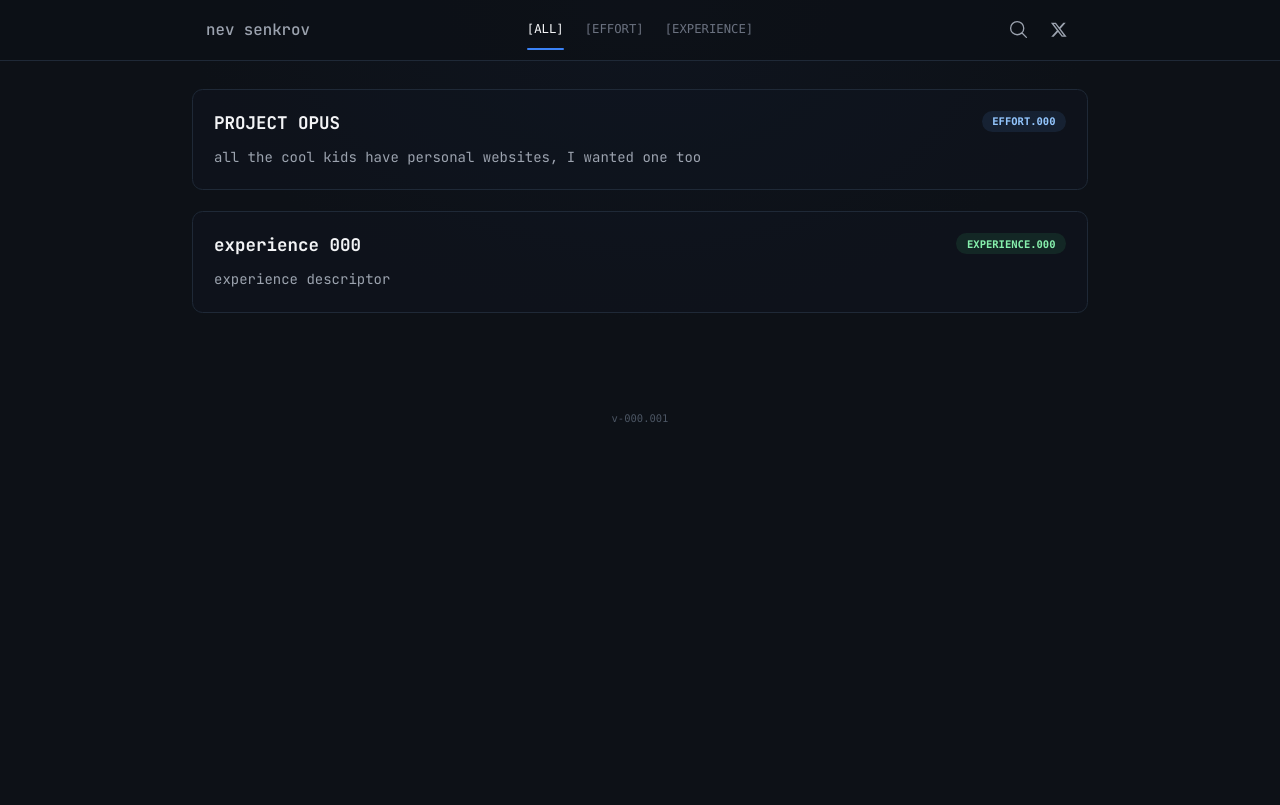
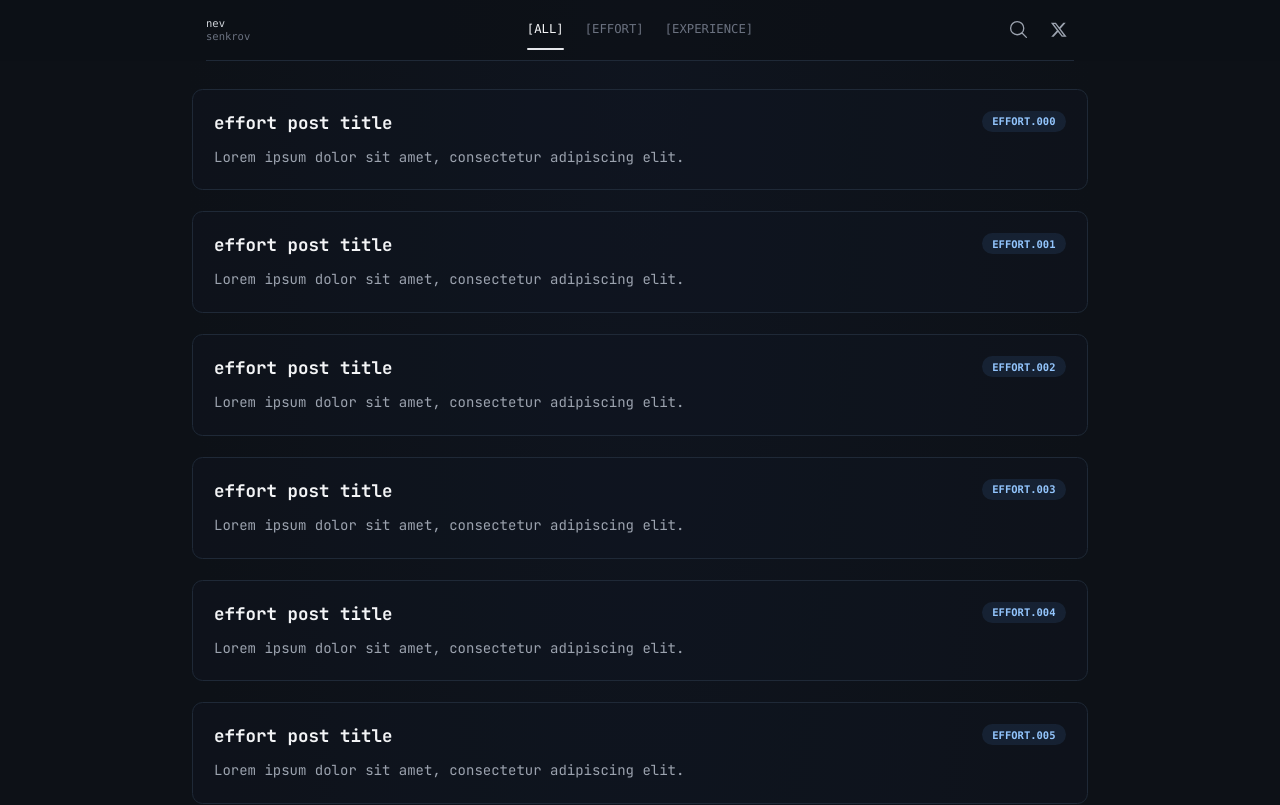
Before and after one commit to senkrov/opus, a React (Vite) app: page / in a window 1280 px wide. Shown: the top 805 px of the page. Built offline with nearby package versions, Linux system fonts and the light colour scheme.

Commit message:
Update multiple files

```diff
--- a/App.tsx
+++ b/App.tsx
@@ -80,7 +80,7 @@ const App: React.FC = () => {
 
   return (
     <div className="bg-[#0D1117] min-h-screen text-gray-200">
-      <div className="bg-[radial-gradient(ellipse_at_top,_var(--tw-gradient-stops))] from-gray-900/50 via-[#0D1117] to-[#0D1117]">
+      <div className="bg-[radial-gradient(ellipse_at_top,_var(--tw-gradient-stops))] from-gray-900/50 via-[#0D1117] to-[#0D1117] flex flex-col min-h-screen">
         <div className={`will-animate ${isLoaded ? 'animate-in' : ''}`} style={{ animationDelay: '100ms' }}>
           <Header
             onSearchClick={() => setIsPaletteOpen(true)}
@@ -88,7 +88,7 @@ const App: React.FC = () => {
             onFilterChange={handleFilterChange}
           />
         </div>
-        <main className="flex flex-col items-center w-full px-4">
+        <main className="flex flex-col items-center w-full px-4 flex-grow">
           <div className={`w-full max-w-5xl grid grid-cols-1 gap-6 pt-8 pb-20 transition-opacity duration-100 ${isTransitioning ? 'opacity-0' : 'opacity-100'}`}>
             {filteredPosts.length > 0 ? (
                 filteredPosts.map((post, index) => {
@@ -120,9 +120,7 @@ const App: React.FC = () => {
             )}
           </div>
         </main>
-        <div className={`will-animate ${isLoaded ? 'animate-in' : ''}`} style={{ animationDelay: '500ms' }}>
-          <Footer />
-        </div>
+        <Footer />
       </div>
       <CommandPalette
         isOpen={isPaletteOpen}
--- a/components/Footer.tsx
+++ b/components/Footer.tsx
@@ -1,10 +1,14 @@
-
 import React from 'react';
 
 const Footer: React.FC = () => {
   return (
-    <footer className="w-full max-w-5xl mx-auto px-4 py-8 mt-auto text-center text-xs text-gray-600 font-mono">
-      v-000.001
+    <footer className="w-full bg-[#0D1117]">
+      <div className="w-full max-w-5xl mx-auto px-4 py-4">
+        <div className="flex items-center">
+          <div className="flex-grow h-[1px] bg-gray-700/50"></div>
+          <span className="font-mono text-xs text-gray-600 ml-4">v-000.001</span>
+        </div>
+      </div>
     </footer>
   );
 };
--- a/components/Header.tsx
+++ b/components/Header.tsx
@@ -1,4 +1,3 @@
-
 import React from 'react';
 import { Category } from '../types';
 import Tabs from './Tabs';
@@ -11,12 +10,14 @@ interface HeaderProps {
 
 const Header: React.FC<HeaderProps> = ({ onSearchClick, activeFilter, onFilterChange }) => {
   return (
-    <header className="sticky top-0 z-30 bg-[#0D1117]/80 backdrop-blur-md border-b border-gray-800">
-      <div className="flex items-center justify-between w-full max-w-5xl mx-auto px-4 py-3 text-gray-400">
+    <header className="sticky top-0 z-30 bg-[#0D1117]/80 backdrop-blur-md">
+      <div className="w-full max-w-5xl mx-auto px-4">
+        <div className="flex items-center justify-between py-3 text-gray-400 border-b border-gray-800">
           <div className="flex-1 flex justify-start min-w-0">
-          <span className="font-medium text-base sm:text-lg text-gray-400 whitespace-nowrap truncate">
-            nev senkrov
-          </span>
+            <div className="font-mono text-xs cursor-default flex flex-col leading-tight" aria-label="nev senkrov">
+              <span className="text-gray-300">nev</span>
+              <span className="text-gray-500">senkrov</span>
+            </div>
           </div>
 
           <div className="flex-1 flex justify-center min-w-0 px-2">
@@ -47,6 +48,7 @@ const Header: React.FC<HeaderProps> = ({ onSearchClick, activeFilter, onFilterCh
             </a>
           </div>
         </div>
+      </div>
     </header>
   );
 };
--- a/components/Tabs.tsx
+++ b/components/Tabs.tsx
@@ -1,4 +1,3 @@
-
 import React, { useState, useRef, useLayoutEffect } from 'react';
 import { Category } from '../types';
 import { TABS } from '../constants';
@@ -35,6 +34,20 @@ const Tabs: React.FC<TabsProps> = ({ activeFilter, onFilterChange }) => {
 
   }, [activeFilter]);
 
+  const getIndicatorColorClass = (filter: Category | 'all'): string => {
+    switch (filter) {
+      case Category.Effort:
+        return 'bg-blue-400';
+      case Category.Experience:
+        return 'bg-green-400';
+      case 'all':
+      default:
+        return 'bg-gray-200';
+    }
+  };
+
+  const indicatorColorClass = getIndicatorColorClass(activeFilter);
+
   return (
     <nav
       ref={containerRef}
@@ -58,7 +71,7 @@ const Tabs: React.FC<TabsProps> = ({ activeFilter, onFilterChange }) => {
         </button>
       ))}
        <div
-        className="absolute bottom-[-1px] h-[2px] bg-blue-500 rounded-full transition-all duration-300 ease-in-out"
+        className={`absolute bottom-[-1px] h-[2px] rounded-full transition-all duration-300 ease-in-out ${indicatorColorClass}`}
         style={indicatorStyle}
       ></div>
     </nav>
--- a/constants.ts
+++ b/constants.ts
@@ -1,40 +1,29 @@
 import { Category, Post } from './types';
 
-export const POSTS: Post[] = [
-  {
-    id: 0,
-    title: 'PROJECT OPUS',
-    short: 'all the cool kids have personal websites, I wanted one too',
-    full: `I started this project to create a personal website, drawing inspiration from various designs and leveraging AI to accelerate development.
+const LOREM_SHORT = 'Lorem ipsum dolor sit amet, consectetur adipiscing elit.';
+const LOREM_FULL = `Lorem ipsum dolor sit amet, consectetur adipiscing elit, sed do eiusmod tempor incididunt ut labore et dolore magna aliqua. Ut enim ad minim veniam, quis nostrud exercitation ullamco laboris nisi ut aliquip ex ea commodo consequat. Duis aute irure dolor in reprehenderit in voluptate velit esse cillum dolore eu fugiat nulla pariatur. Excepteur sint occaecat cupidatat non proident, sunt in culpa qui officia deserunt mollit anim id est laborum.`;
 
-My process involved:
-<ul class="mt-2">
-  <li class="flex items-start"><span class="text-blue-400 font-bold mr-4 shrink-0">–</span><span>Conceptualizing and prototyping initial layouts using Replit.</span></li>
-  <li class="flex items-start"><span class="text-blue-400 font-bold mr-4 shrink-0">–</span><span>Developing component logic and structure with prompts for Google's Gemini 2.5 Pro.</span></li>
-  <li class="flex items-start"><span class="text-blue-400 font-bold mr-4 shrink-0">–</span><span>Utilizing Grok 4 to learn and implement a GitHub Actions workflow for deployment.</span></li>
-</ul>`,
-    category: Category.Effort,
-    tag: 'EFFORT.000',
-    date: 'AUGUST 8 2025',
-  },
-  {
-    id: 0,
-    title: 'experience 000',
-    short: 'experience descriptor',
-    full: `full detailed report of the experience
+const effortPosts: Post[] = Array.from({ length: 12 }, (_, i) => ({
+  id: i,
+  title: 'effort post title',
+  short: LOREM_SHORT,
+  full: LOREM_FULL,
+  category: Category.Effort,
+  tag: `EFFORT.${String(i).padStart(3, '0')}`,
+  date: 'JANUARY 1 2024',
+}));
 
-    you can also just use plain text next line to format by text blocks btw
+const experiencePosts: Post[] = Array.from({ length: 12 }, (_, i) => ({
+  id: i,
+  title: 'experience post title',
+  short: LOREM_SHORT,
+  full: LOREM_FULL,
+  category: Category.Experience,
+  tag: `EXPERIENCE.${String(i).padStart(3, '0')}`,
+  date: 'FEBRUARY 1 2024',
+}));
 
-    Lorem ipsum dolor sit amet, consectetur adipiscing elit, sed do eiusmod tempor incididunt ut labore et dolore magna aliqua. Ut enim ad minim veniam, quis nostrud exercitation ullamco laboris nisi ut aliquip ex ea commodo consequat. Duis aute irure dolor in reprehenderit in voluptate velit esse cillum dolore eu fugiat nulla pariatur. Excepteur sint occaecat cupidatat non proident, sunt in culpa qui officia deserunt mollit anim id est laborum.
-
-    Sed ut perspiciatis unde omnis iste natus error sit voluptatem accusantium doloremque laudantium, totam rem aperiam, eaque ipsa quae ab illo inventore veritatis et quasi architecto beatae vitae dicta sunt explicabo. Nemo enim ipsam voluptatem quia voluptas sit aspernatur aut odit aut fugit, sed quia consequuntur magni dolores eos qui ratione voluptatem sequi nesciunt. Neque porro quisquam est, qui dolorem ipsum quia dolor sit amet, consectetur, adipisci velit, sed quia non numquam eius modi tempora incidunt ut labore et dolore magnam aliquam quaerat voluptatem. Ut enim ad minima veniam, quis nostrum exercitationem ullam corporis suscipit laboriosam, nisi ut aliquid ex ea commodi consequatur? Quis autem vel eum iure reprehenderit qui in ea voluptate velit esse quam nihil molestiae consequatur, vel illum qui dolorem eum fugiat quo voluptas nulla pariatur?
-
-    - nev`,
-    category: Category.Experience,
-    tag: 'EXPERIENCE.000',
-    date: 'APRIL 15 2024',
-  },
-];
+export const POSTS: Post[] = [...effortPosts, ...experiencePosts];
 
 export const TABS = [
     { key: 'all', label: '[ALL]' },
```
Lines whose indentation alone changed are shown as unchanged.
